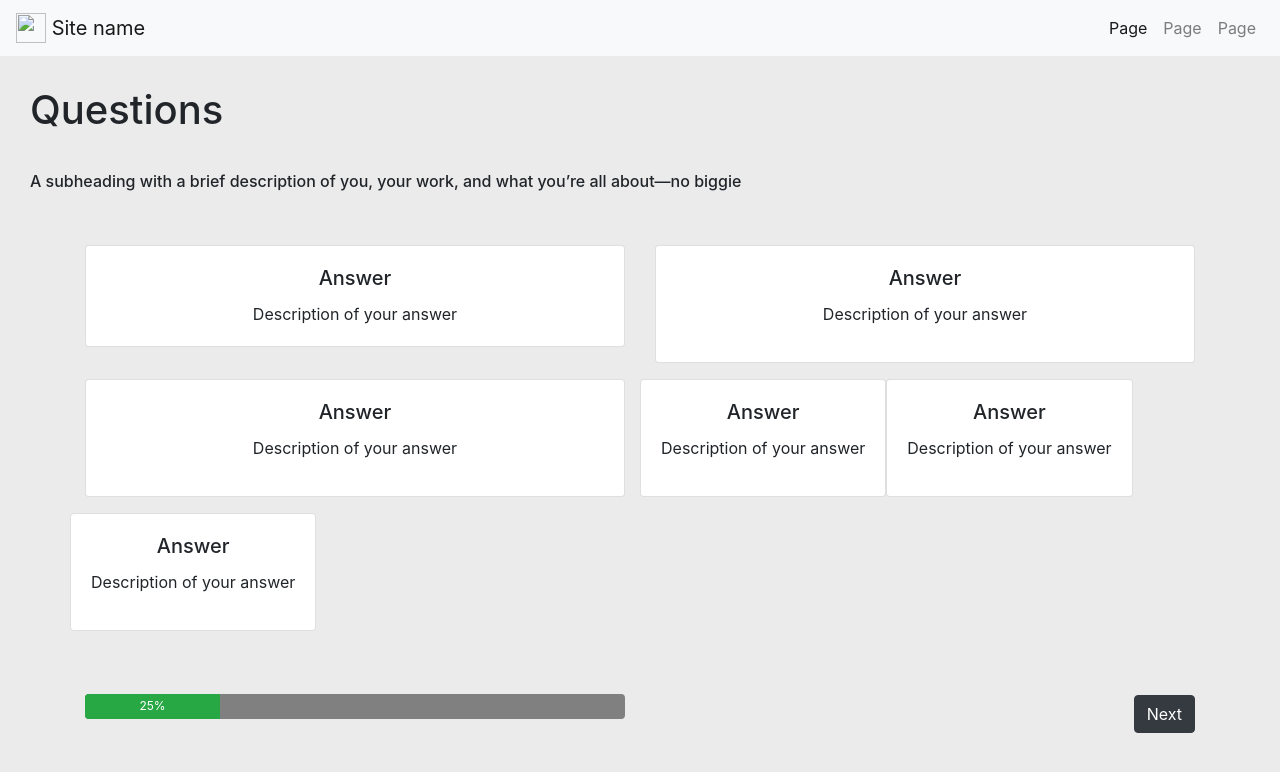
After one commit to dionnieteh/hackathon, a PHP site: page /question4ques.php in a window 1280 px wide. The commit adds this page. Shown: the top 772 px of the page. Run offline with PHP 8.4, Linux system fonts and the light colour scheme.

Commit message:
ui changes

```diff
--- /dev/null
+++ b/question4ques.php
@@ -0,0 +1,148 @@
+<!doctype html>
+<html lang="en">
+
+<head>
+    <meta charset="utf-8">
+    <meta name="viewport" content="width=device-width, initial-scale=1">
+    <title>Bootstrap demo</title>
+    <link rel="stylesheet" href="https://cdn.jsdelivr.net/npm/bootstrap@4.3.1/dist/css/bootstrap.min.css"
+        integrity="sha384-ggOyR0iXCbMQv3Xipma34MD+dH/1fQ784/j6cY/iJTQUOhcWr7x9JvoRxT2MZw1T" crossorigin="anonymous">
+    <script src="https://code.jquery.com/jquery-3.3.1.slim.min.js"
+        integrity="sha384-q8i/X+965DzO0rT7abK41JStQIAqVgRVzpbzo5smXKp4YfRvH+8abtTE1Pi6jizo"
+        crossorigin="anonymous"></script>
+    <script src="https://cdn.jsdelivr.net/npm/popper.js@1.14.7/dist/umd/popper.min.js"
+        integrity="sha384-UO2eT0CpHqdSJQ6hJty5KVphtPhzWj9WO1clHTMGa3JDZwrnQq4sF86dIHNDz0W1"
+        crossorigin="anonymous"></script>
+    <script src="https://cdn.jsdelivr.net/npm/bootstrap@4.3.1/dist/js/bootstrap.min.js"
+        integrity="sha384-JjSmVgyd0p3pXB1rRibZUAYoIIy6OrQ6VrjIEaFf/nJGzIxFDsf4x0xIM+B07jRM"
+        crossorigin="anonymous"></script>
+
+    <style>
+        .card {
+            transition: transform 0.3s ease;
+        }
+
+        .card:hover {
+            transform: scale(1.05);
+            cursor: pointer;
+        }
+    </style>
+
+</head>
+
+<body style="background-color: #EBEBEB">
+
+    <nav class="navbar navbar-expand-lg navbar-light bg-light">
+        <a class="navbar-brand" href="#">
+            <img src="" width="30" height="30" class="d-inline-block align-top" alt="">
+            Site name
+        </a>
+        <button class="navbar-toggler" type="button" data-toggle="collapse" data-target="#navbarText"
+            aria-controls="navbarText" aria-expanded="false" aria-label="Toggle navigation">
+            <span class="navbar-toggler-icon"></span>
+        </button>
+        <div class="collapse navbar-collapse" id="navbarText">
+            <ul class="navbar-nav ml-auto">
+                <li class="nav-item active">
+                    <a class="nav-link" href="#">Page <span class="sr-only">(current)</span></a>
+                </li>
+                <li class="nav-item">
+                    <a class="nav-link" href="#">Page</a>
+                </li>
+                <li class="nav-item">
+                    <a class="nav-link" href="#">Page</a>
+                </li>
+            </ul>
+        </div>
+    </nav>
+
+    <div class="row" style="margin:30px">
+        <h1>Questions</h1>
+    </div>
+    <div class="row" style="margin:30px">
+        <h6>A subheading with a brief description of you, your work, and what you’re all about—no biggie</h6>
+    </div>
+
+    <div class="container">
+        <div class="row">
+
+            <div class="col-md-6 mt-3">
+                <div class="card" style="width: 100%;">
+                    <div class="card-body" style="text-align: center">
+                        <h5 class="card-title">Answer</h5>
+                        <p class="card-text">Description of your answer</p>
+                    </div>
+                </div>
+            </div>
+
+            <div class="col-md-6 mt-3">
+                <div class="card" style="width: 100%;">
+                    <div class="card-body" style="text-align: center">
+                        <h5 class="card-title">Answer</h5>
+                        <p class="card-text">Description of your answer</p>
+                        <input type="hidden" name="" value="">
+                    </div>
+                </div>
+            </div>
+
+            <div class="col-md-6 mt-3">
+                <div class="card" style="width: 100%;">
+                    <div class="card-body" style="text-align: center">
+                        <h5 class="card-title">Answer</h5>
+                        <p class="card-text">Description of your answer</p>
+                        <input type="hidden" name="" value="">
+                    </div>
+                </div>
+            </div>
+
+            <div class="col-md-66 mt-3">
+                <div class="card" style="width: 100%;">
+                    <div class="card-body" style="text-align: center">
+                        <h5 class="card-title">Answer</h5>
+                        <p class="card-text">Description of your answer</p>
+                        <input type="hidden" name="" value="">
+                    </div>
+                </div>
+            </div>
+
+            <div class="col-md-66 mt-3">
+                <div class="card" style="width: 100%;">
+                    <div class="card-body" style="text-align: center">
+                        <h5 class="card-title">Answer</h5>
+                        <p class="card-text">Description of your answer</p>
+                        <input type="hidden" name="" value="">
+                    </div>
+                </div>
+            </div>
+
+            <div class="col-md-66 mt-3">
+                <div class="card" style="width: 100%;">
+                    <div class="card-body" style="text-align: center">
+                        <h5 class="card-title">Answer</h5>
+                        <p class="card-text">Description of your answer</p>
+                        <input type="hidden" name="" value="">
+                    </div>
+                </div>
+            </div>
+
+        </div>
+    </div>
+
+    <div class="container mt-5 mb-3">
+        <div class="row">
+            <div class="col-md-6 d-flex align-items-center">
+                <div class="progress" style="background-color: grey; width: 100%; height: 25px">
+                    <div class="progress-bar bg-success" role="progressbar" style="width: 25%" aria-valuenow="25"
+                        aria-valuemin="0" aria-valuemax="100">25%</div>
+                        <input type="hidden" name="" value="">
+                </div>
+            </div>
+            <div class="col-md-6">
+
+                <button type="submit" class="btn btn-dark mt-3" style="width: auto; float:right;">Next</button>
+
+            </div>
+        </div>
+    </div>
+
+</body>
```
Also changed, not shown: question.php (+5 -13 lines), style.css (+81 -0 lines), test.php (+21 -7 lines), logo.png (added).
